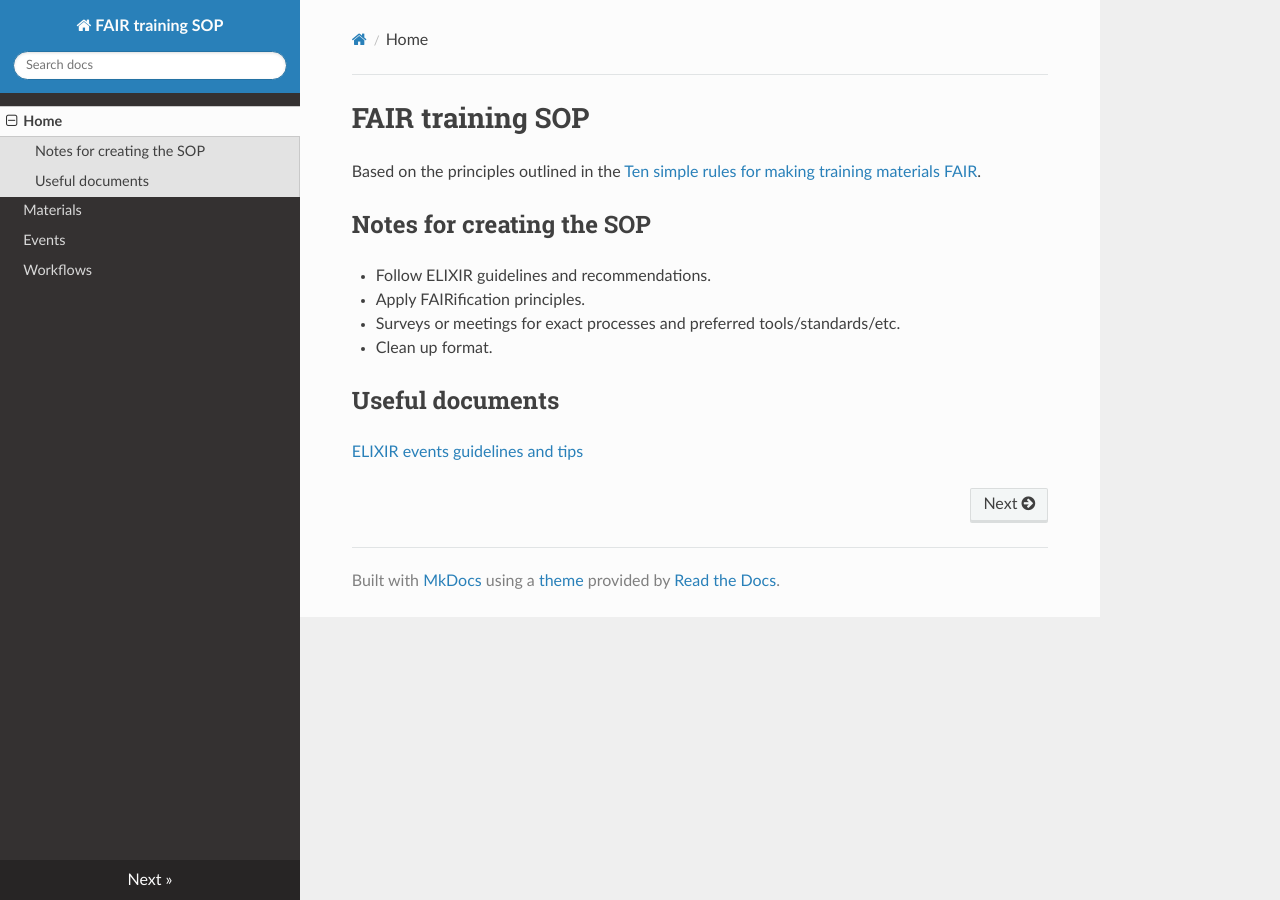
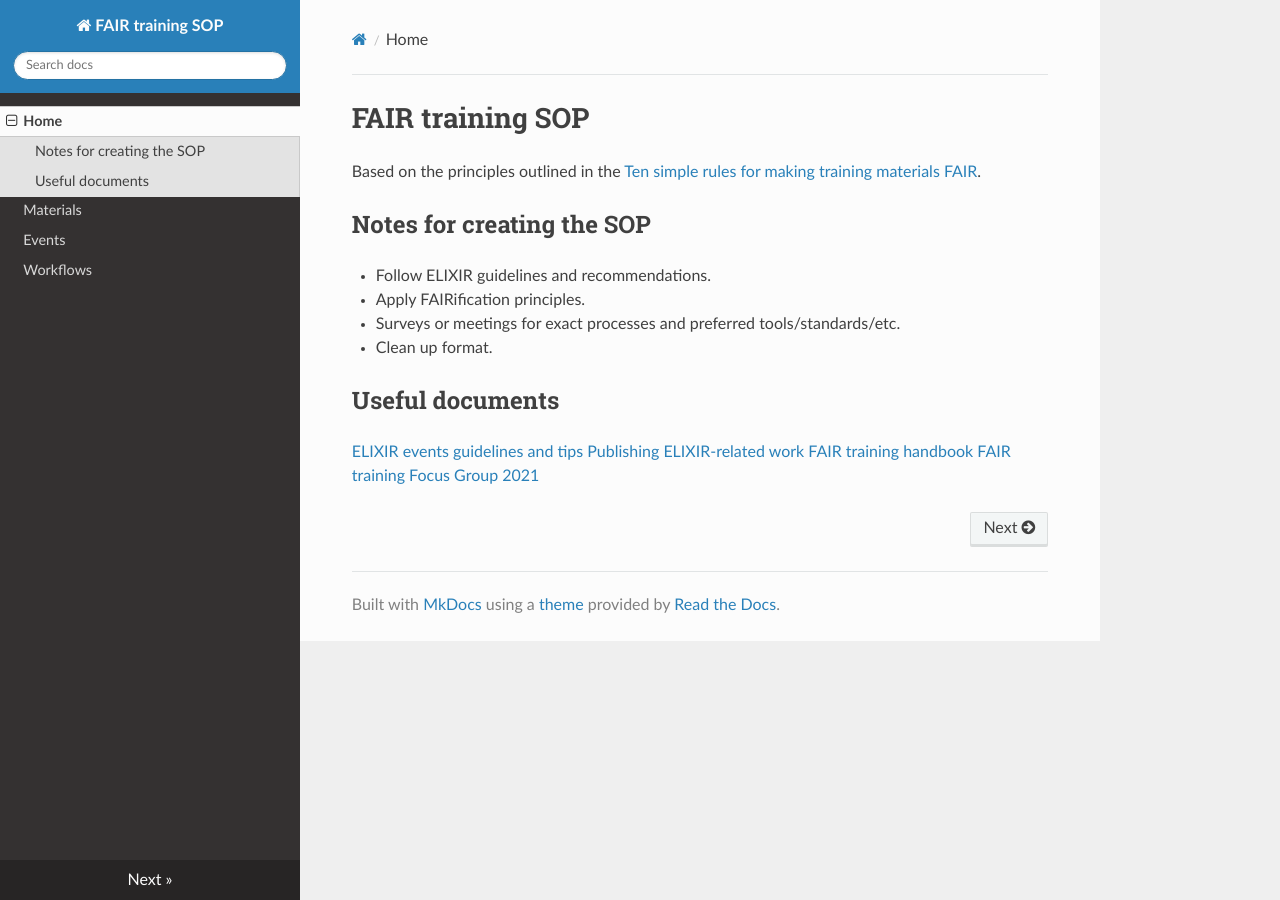
Before and after one commit to erincalhoun/fair-training-sop, an MkDocs documentation site: the page built from docs/index.md, in a window 1280 px wide. Built offline with MkDocs 1.6.1, drawn with Linux system fonts in a browser that asks for light colours; nearby versions of some CDN libraries.

Commit message:
Updated index.md with useful docs links.

```diff
--- a/docs/index.md
+++ b/docs/index.md
@@ -12,3 +12,6 @@ Based on the principles outlined in the [Ten simple rules for making training ma
 ## Useful documents
 
 [ELIXIR events guidelines and tips](https://docs.google.com/document/d/12YrPsuwEuUywSRaYdjUDjaq-bvhm_e_gOqd1pM44vmc/edit)
+[Publishing ELIXIR-related work](https://docs.google.com/document/d/1Xffdea4iUj1mv-vYgiAoZzFAXe0b1gdHo9egrsfPyjw/edit#)
+[FAIR training handbook](https://elixir-fair-training.github.io/FAIR-training-handbook/)
+[FAIR training Focus Group 2021](https://docs.google.com/document/d/1XkCfXFg_4HHKLirC_nUesoQJxxY0t07voWMN6jtLeeE/edit#)
```
